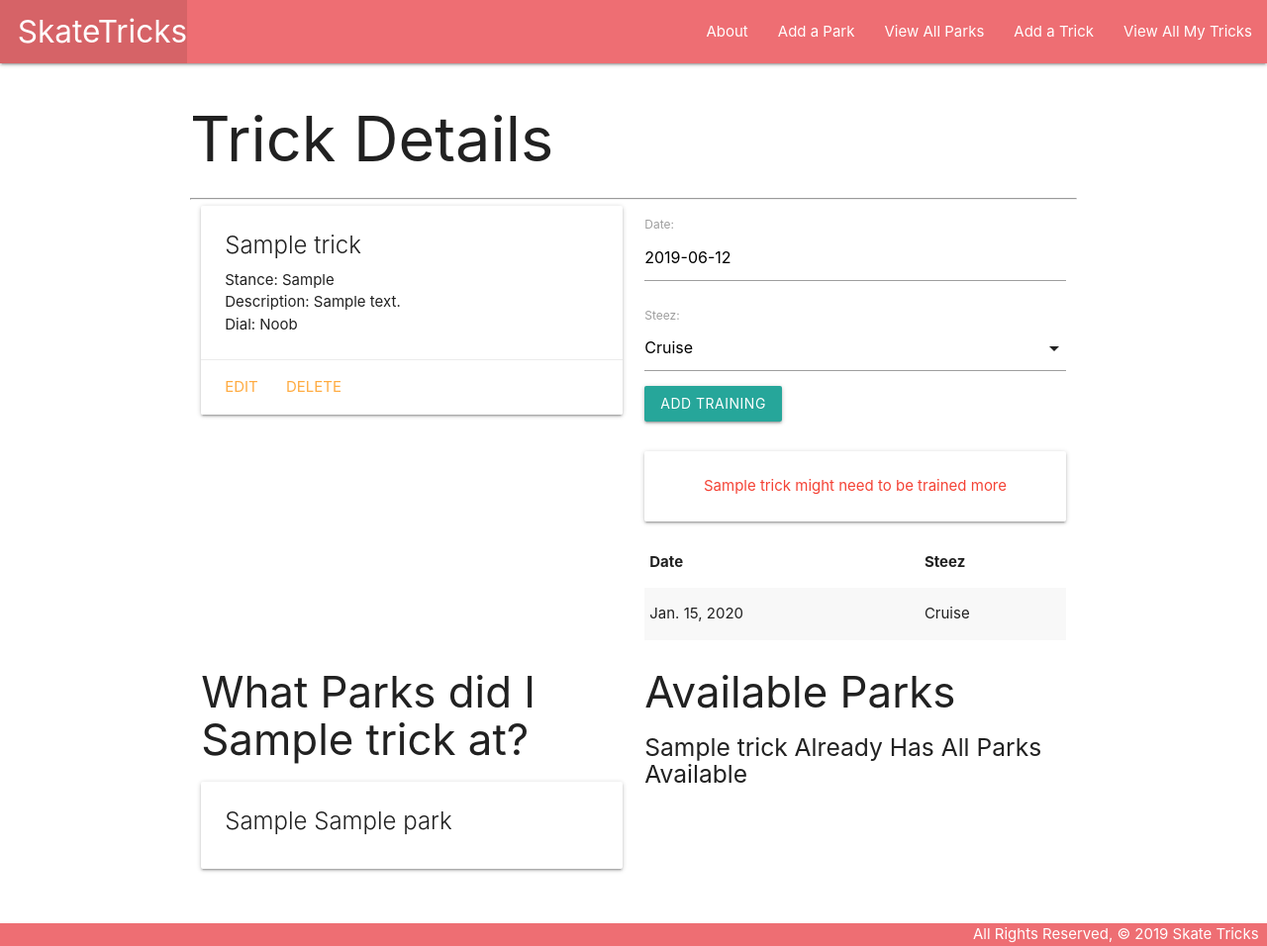
After one commit to JosephCoburn/skateboard-tricks-django, a Django app: page /tricks/1/ in a window 1280 px wide. The commit adds this page. Shown: the whole page at 99% size. Run offline with Django 3.2, Linux system fonts and the light colour scheme; tables that the repository leaves empty hold one stand-in row (values such as "Sample post").

Commit message:
Add practice entries, parks

```diff
--- a/main_app/admin.py
+++ b/main_app/admin.py
@@ -1,6 +1,8 @@
 from django.contrib import admin
 
 # Register your models here.
-from .models import Trick
+from .models import Trick, Training, Park
 
 admin.site.register(Trick)
+admin.site.register(Training)
+admin.site.register(Park)
--- /dev/null
+++ b/main_app/forms.py
@@ -0,0 +1,7 @@
+from django.forms import ModelForm
+from .models import Training
+
+class TrainingForm(ModelForm):
+    class Meta:
+        model=Training
+        fields=['date', 'steez']
--- a/main_app/models.py
+++ b/main_app/models.py
@@ -1,11 +1,52 @@
 from django.db import models
+from django.urls import reverse
+from datetime import date
+
+STEEZY=(
+    ('C', 'Cruise'),
+    ('S', 'Street'),
+    ('P', 'Park'),
+)
 
 # Create your models here.
+
+class Park(models.Model):
+  name = models.CharField(max_length=50)
+  location = models.CharField(max_length=20)
+
+  def __str__(self):
+    return self.name
+
+  def get_absolute_url(self):
+    return reverse('parks_detail', kwargs={'pk': self.id})
+
 class Trick(models.Model):
     name=models.CharField(max_length=100)
     stance=models.CharField(max_length=100)
     description=models.TextField(max_length=250)
     dial=models.IntegerField()
+    parks=models.ManyToManyField(Park)
 
     def __str__(self):
         return self.name
+
+    def get_absolute_url(self):
+        return reverse('detail', kwargs={ 'trick_id': self.id })
+
+    def trained_for_today(self):
+        return self.training_set.filter(date=date.today()).count() >= len(STEEZY)
+
+class Training(models.Model):
+    date=models.DateField()
+    steez=models.CharField(
+        max_length=1,
+        choices=STEEZY,
+        default=STEEZY[0][0]
+        )
+    trick=models.ForeignKey(Trick, on_delete=models.CASCADE)
+
+    def __str__(self):
+        return f'{self.get_steez_display()} on {self.date}'
+
+    class Meta:
+        ordering = ['-date']
--- a/main_app/static/css/style.css
+++ b/main_app/static/css/style.css
@@ -8,7 +8,7 @@ body {
     flex: 1 0 auto;
   }
 
-  footer {
+  footer.page-footer {
     padding-top: 0;
     text-align: right;
   }
--- a/main_app/templates/base.html
+++ b/main_app/templates/base.html
@@ -9,6 +9,7 @@
     <title>Skate Tricks</title>
     <link rel="stylesheet" href="https://cdnjs.cloudflare.com/ajax/libs/materialize/1.0.0/css/materialize.min.css">
     <link rel="stylesheet" type="text/css" href="{% static 'css/style.css' %}">
+    <script src="https://cdnjs.cloudflare.com/ajax/libs/materialize/1.0.0/js/materialize.min.js"></script>
 </head>
 <body>
     <header class="navbar-fixed">
@@ -18,8 +19,11 @@
                     <li><a href="/" class="left brand-logo">&nbsp;&nbsp;SkateTricks</a></li>
                 </ul>
                 <ul class="right">
-                    <li><a href="/about">About</a></li>
-                    <li><a href="/tricks">View All My Tricks</a></li>
+                    <li><a href="{% url 'about' %}">About</a></li>
+                    <li><a href="{% url 'parks_create' %}">Add a Park</a></li>
+                    <li><a href="{% url 'parks_index' %}">View All Parks</a></li>
+                    <li><a href="{% url 'tricks_create' %}">Add a Trick</a></li>
+                    <li><a href="{% url 'index' %}">View All My Tricks</a></li>
                 </ul>
             </div>
         </nav>
--- /dev/null
+++ b/main_app/templates/home.html
@@ -0,0 +1,6 @@
+{% extends 'base.html' %}
+{% block content %}
+
+<h1>Home</h1>
+
+{% endblock %}
--- /dev/null
+++ b/main_app/templates/tricks/detail.html
@@ -0,0 +1,106 @@
+{% extends 'base.html' %}
+{% block content %}
+
+<h1>Trick Details</h1>
+
+<div class="row">
+  <div class="col s6">
+    <div class="card">
+      <div class="card-content">
+        <span class="card-title">{{ trick.name }}</span>
+        <p>Stance: {{ trick.stance }}</p>
+        <p>Description: {{ trick.description }}</p>
+        {% if trick.dial > 20 %}
+          <p>Dial: {{ trick.dial }}</p>
+        {% else %}
+          <p>Dial: Noob</p>
+        {% endif %}
+      </div>
+      <div class="card-action">
+        <a href="{% url 'tricks_update' trick.id %}">Edit</a>
+        <a href="{% url 'tricks_delete' trick.id %}">Delete</a>
+      </div>
+    </div>
+  </div>
+  <div class="col s6">
+    <form action="{% url 'add_training' trick.id %}" method='post'>
+      {% csrf_token %}
+      {{ training_form.as_p }}
+      <input type='submit' class='btn' value='Add Training'>
+    </form>
+    <br>
+    {% if trick.trained_for_today %}
+      <div class="card-panel teal-text center-align">{{trick.name}} has been trained thoroughly for today</div>
+    {% else %}
+      <div class="card-panel red-text center-align">{{trick.name}} might need to be trained more</div>    {% endif %}
+    <table class="striped">
+      <thead>
+        <tr><th>Date</th><th>Steez</th></tr>
+      </thead>
+      <tbody>
+        {% for training in trick.training_set.all %}
+          <tr>
+            <td>{{training.date}}</td>
+            <td>{{training.get_steez_display}}</td>
+          </tr>
+        {% endfor %}
+      </tbody>
+    </table>
+  </div>
+
+<hr>
+<div class="row">
+  <div class="col s6">
+    <h3>What Parks did I {{ trick.name }} at?</h3>
+    {% if trick.parks.count %}
+      {% for park in trick.parks.all %}
+        <div class="card">
+          <div class="card-content">
+            <span class="card-title">
+              <span style="location: {{ park.location }}">{{ park.location }}</span> {{ park.name }}
+            </span>
+          </div>
+        </div>
+      {% endfor %}
+    {% else %}
+      <h5>No Parks :(</h5>
+    {% endif %}
+  </div>
+
+  <div class="col s6">
+    <h3>Available Parks</h3>
+    {% if parks.count %}
+      {% for park in parks.all %}
+        <div class="card">
+          <div class="card-content">
+            <span class="card-title">
+              <span style="description: {{ park.description }}">{{ park.description }}</span> {{ park.name }}
+            </span>
+          </div>
+          <div class="card-action">
+            <form action="{% url 'assoc_park' trick.id park.id %}" method="post">
+              {% csrf_token %}
+              <button type="submit" class="btn">Add</button>
+            </form>
+          </div>
+        </div>
+      {% endfor %}
+    {% else %}
+      <h5>{{trick.name}} Already Has All Parks Available</h5>
+    {% endif %}
+  </div>
+</div>
+
+<script>
+  var dateEl=document.getElementById('id_date');
+  M.Datepicker.init(dateEl, {
+    format: 'yyyy-mm-dd',
+    defaultDate: new Date(),
+    setDefaultDate: true,
+    autoClose: true,
+  });
+  var selectEl=document.getElementById('id_steez');
+  M.FormSelect.init(selectEl);
+</script>
+
+{% endblock %}
--- a/main_app/urls.py
+++ b/main_app/urls.py
@@ -6,4 +6,14 @@ urlpatterns = [
     path('about/', views.about, name='about'),
     path('tricks/', views.tricks_index, name='index'),
     path('tricks/<int:trick_id>/', views.tricks_detail, name='detail'),
+    path('tricks/<int:trick_id>/add_training', views.add_training, name='add_training'),
+    path('tricks/<int:trick_id>/assoc_park/<int:park_id>/', views.assoc_park, name='assoc_park'),
+    path('tricks/create/', views.TrickCreate.as_view(), name='tricks_create'),
+    path('tricks/<int:pk>/update', views.TrickUpdate.as_view(), name='tricks_update'),
+    path('tricks/<int:pk>/delete', views.TrickDelete.as_view(), name='tricks_delete'),
+    path('parks/', views.ParkList.as_view(), name='parks_index'),
+    path('parks/<int:pk>/', views.ParkDetail.as_view(), name='parks_detail'),
+    path('parks/create/', views.ParkCreate.as_view(), name='parks_create'),
+    path('parks/<int:pk>/update/', views.ParkUpdate.as_view(), name='parks_update'),
+    path('parks/<int:pk>/delete/', views.ParkDelete.as_view(), name='parks_delete'),
 ]
--- a/main_app/views.py
+++ b/main_app/views.py
@@ -1,6 +1,8 @@
-from django.shortcuts import render
-from django.http import HttpResponse
-from .models import Trick
+from django.shortcuts import render, redirect
+from django.views.generic.edit import CreateView, UpdateView, DeleteView
+from django.views.generic import ListView, DetailView
+from .models import Trick, Park
+from .forms import TrainingForm
 
 # class Trick:
 #     def __init__(self, name, stance, description, dial):
@@ -18,7 +20,7 @@ from .models import Trick
 
 # Create your views here.
 def home(request):
-    return HttpResponse('<h1>as</h1>')
+    return render(request, 'home.html')
 
 def about(request):
     return render(request, 'about.html')
@@ -29,4 +31,58 @@ def tricks_index(request):
 
 def tricks_detail(request, trick_id):
     trick=Trick.objects.get(id=trick_id)
-    return render(request, 'tricks/detail.html', { 'trick': trick })
+    parks_trick_doesnt_have=Park.objects.exclude(id__in=trick.parks.all().values_list('id'))
+    # Instantiate a Training Form
+    training_form=TrainingForm()
+    return render(request, 'tricks/detail.html', {
+        'trick': trick,
+        'training_form': training_form,
+        'parks': parks_trick_doesnt_have,
+    })
+
+def add_training(request, trick_id):
+    # Create an instance of the TrainingForm
+    form=TrainingForm(request.POST)
+    # Validate the form
+    if form.is_valid():
+        new_training=form.save(commit=False)
+        new_training.trick_id=trick_id
+        new_training.save()
+    return redirect('detail', trick_id=trick_id)
+
+class TrickCreate(CreateView):
+    model=Trick
+    fields='__all__'
+    success_url='/tricks/'
+
+class TrickUpdate(UpdateView):
+    model=Trick
+    fields='__all__'
+
+class TrickDelete(DeleteView):
+    model=Trick
+    success_url='/tricks/'
+
+
+class ParkList(ListView):
+  model = Park
+
+class ParkDetail(DetailView):
+  model = Park
+
+class ParkCreate(CreateView):
+  model = Park
+  fields = '__all__'
+
+class ParkUpdate(UpdateView):
+  model = Park
+  fields = ['name', 'location']
+
+class ParkDelete(DeleteView):
+  model = Park
+  success_url = '/parks/'
+
+def assoc_park(request, trick_id, park_id):
+  # Note that you can pass a toy's id instead of the whole object
+  Trick.objects.get(id=trick_id).parks.add(park_id)
+  return redirect('detail', trick_id=trick_id)
```
Also changed, not shown: main_app/templates/detail.html (deleted, +0 -19 lines), main_app/templates/main_app/park_confirm_delete.html (added, +13 -0 lines), main_app/templates/main_app/park_detail.html (added, +20 -0 lines), main_app/templates/main_app/park_form.html (added, +19 -0 lines), main_app/templates/main_app/park_list.html (added, +17 -0 lines), main_app/templates/main_app/trick_confirm_delete.html (added, +13 -0 lines), main_app/templates/main_app/trick_form.html (added, +14 -0 lines), manage.py (+1 -7 lines), main_app/migrations/0002_training.py (added), main_app/migrations/0003_auto_20190612_1621.py (added).
